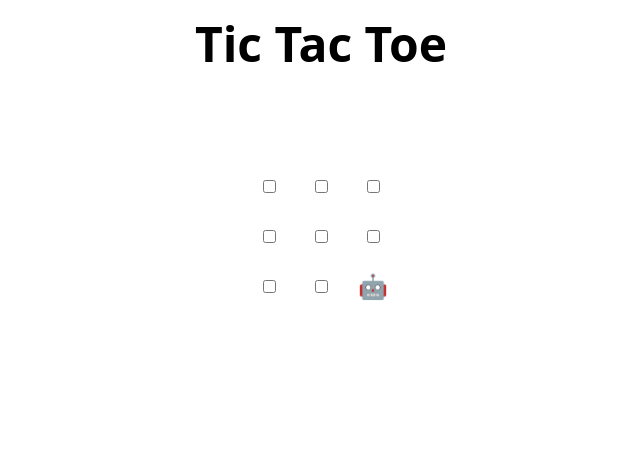
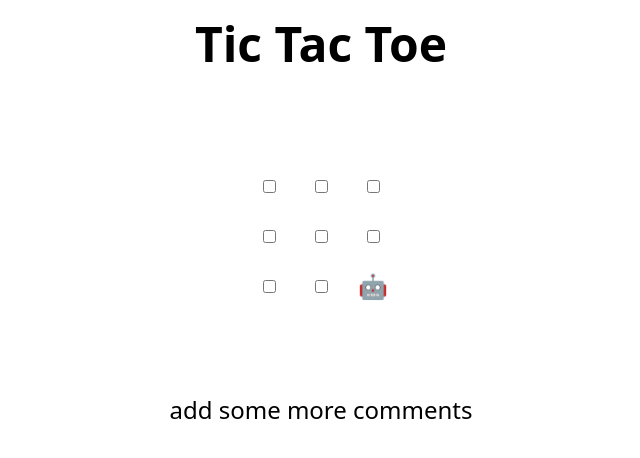
Before and after one commit to CSanchez196/review-pull-requests, a plain HTML site: page index.html in a window 1280 px wide. Shown: the whole page, without its empty margins (319-959 px from the left). Drawn offline with Linux system fonts and the light colour scheme.

Commit message:
Update index.html
making a suggestion

```diff
--- a/index.html
+++ b/index.html
@@ -48,7 +48,7 @@
 </table>
 
 <h2 hidden>Game over, refresh to play again 🧑‍💻 🤖!</h2>
-
+add some more comments
 <script>
   // Initialization
   const boxes = Array.from(document.querySelectorAll('td'))
```
